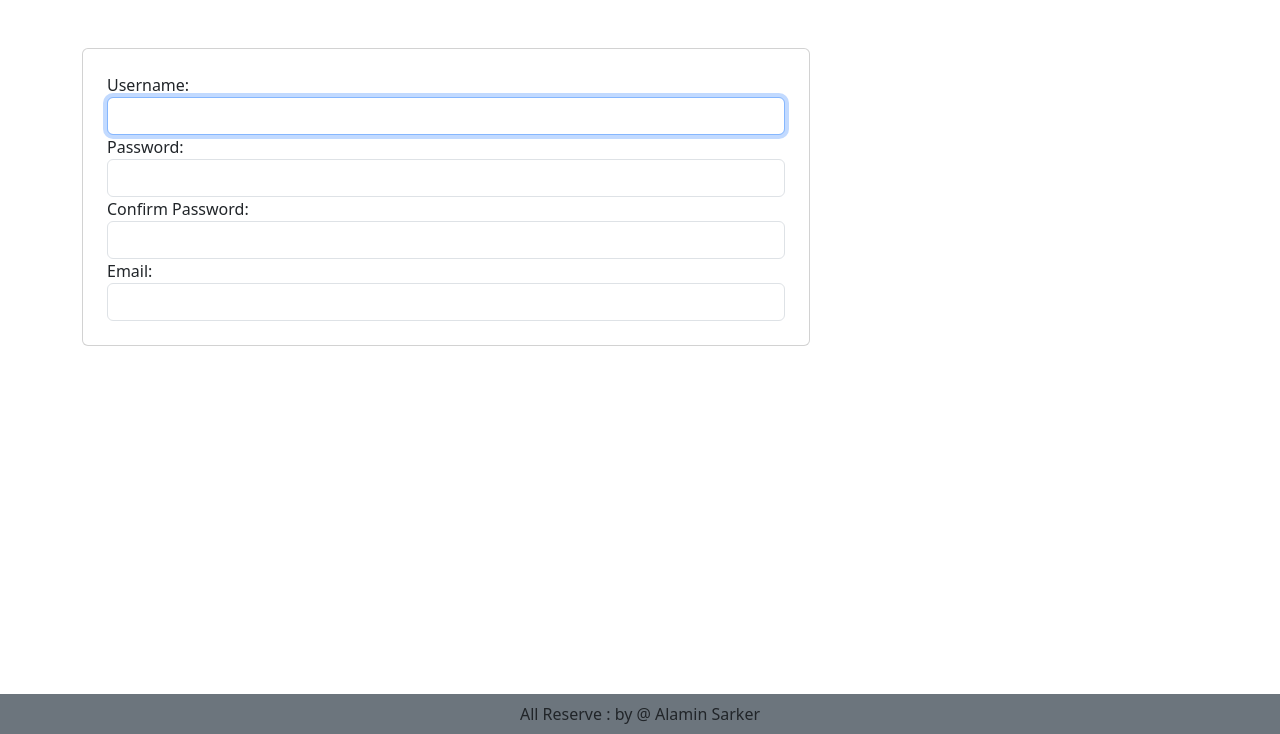
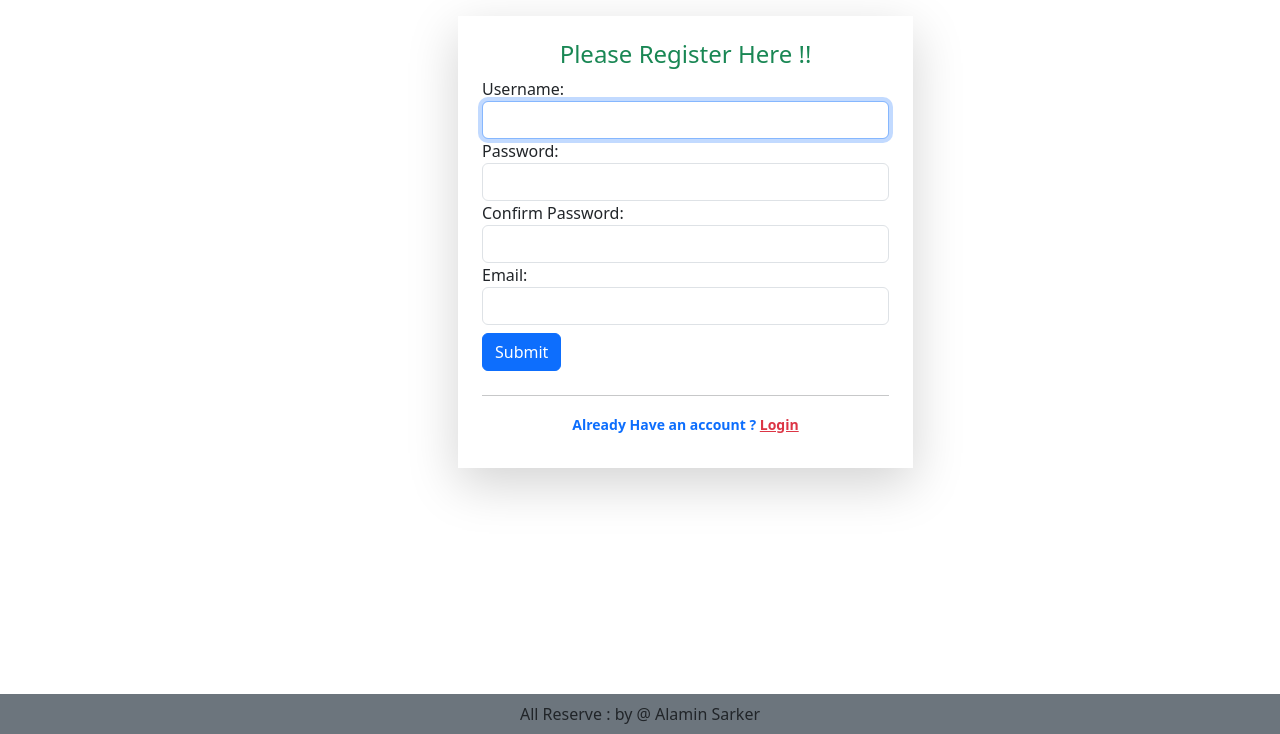
Before and after one commit to AlaminSarkerFRII/food_essentials, a Django app: page /registration/ in a window 1280 px wide. Shown: the part 66-800 px from the top of the page. Run offline with Django 4.2, Linux system fonts and the light colour scheme.

Commit message:
completed register forms

```diff
--- a/mainapp/templates/mainapp/base.html
+++ b/mainapp/templates/mainapp/base.html
@@ -154,7 +154,7 @@
             <a class="nav-link text-white" href="#">Wistlist 4</a>
           </li>
           <li class="nav-item">
-            <a class="nav-link text-white" href="#">Login</a>
+            <a class="nav-link text-white" href="{% url 'login'%}">Login</a>
           </li>
           <li class="nav-item">
             <a class="nav-link text-white" href="{% url 'registration'%}"
--- a/mainapp/templates/mainapp/custormer-registration-form.html
+++ b/mainapp/templates/mainapp/custormer-registration-form.html
@@ -1,9 +1,41 @@
 {% extends 'mainapp/base.html' %} {% load static %} {% block title %} Customer
 Registration Form {% endblock %} {% block main-content %}
 
-<div class="container mt-5">
-  <div class="row container me-auto">
-    <div class="card col-12 col-sm-12 col-md-8 p-4">{{form}}</div>
+<div class="container">
+  <div class="row my-3 h-auto">
+    <div class="col-sm-6 offset-sm-3 mb-5">
+      <form method="post" novalidation class="offset-sm-2 shadow-lg p-4">
+        <h4 class="text-center text-success">Please Register Here !!</h4>
+
+        {% csrf_token %} {% for fm in form %} {{fm.label_tag}} {{fm}}
+
+        <small class="text-danger"> {{fm.errors | striptags }} </small>
+
+        {% endfor %}
+
+        <input type="submit" value="Submit" class="btn btn-primary my-2" />
+
+        <br />
+        <hr />
+
+        <div class="text-center text-primary fw-bold my-2">
+          <small>
+            Already Have an account ?
+            <a href="{% url 'login'%}" class="text-danger"> Login </a>
+          </small>
+        </div>
+
+        <div>
+          {% if form.non_field_errors %} {% for error in form.non_field_errors%}
+
+          <p class="alert alert-danger my-5">{{error}}</p>
+
+          {% endfor %}
+           {% endif %}
+
+        </div>
+      </form>
+    </div>
   </div>
 </div>
 
--- /dev/null
+++ b/mainapp/templates/mainapp/login.html
@@ -0,0 +1,6 @@
+{% extends 'mainapp/base.html' %} {% load static %} {% block title %} Customer
+Login Form {% endblock %} {% block main-content %}
+
+<h2>Login</h2>
+
+{% endblock main-content %}
--- a/mainapp/urls.py
+++ b/mainapp/urls.py
@@ -1,5 +1,5 @@
 from django.urls import path
-from .views import home, about, contact, CategoryView, ProductDetails, CategoryTitleView, CustomerRegistrationView
+from .views import home, about, contact, CategoryView, ProductDetails, CategoryTitleView, CustomerRegistrationView,CustomerLoginView
 
 
 urlpatterns = [
@@ -10,9 +10,13 @@ urlpatterns = [
     path('category/<slug:val>', CategoryView.as_view(), name='category'),
     path('product-details/<int:pk>',
          ProductDetails.as_view(), name='product-details'),
-    #  Authentication
+
+    # ---- Authentication----
 
     path('registration/',
          CustomerRegistrationView.as_view(), name='registration'),
 
+    path('login/',
+         CustomerLoginView.as_view(), name='login'),
+
 ]
--- a/mainapp/views.py
+++ b/mainapp/views.py
@@ -2,6 +2,9 @@ from django.shortcuts import render
 from django.views import View
 from .models import Products
 from .forms import CustormerRegistrationForm
+from django.contrib import messages
+
+
 # Create your views here.
 
 
@@ -42,10 +45,31 @@ class ProductDetails(View):
         product = Products.objects.get(pk=pk)
         return render(request, 'mainapp/product-details.html', locals())
 
-# Authentication
+# <======================> Authentication <======================>
 
 
 class CustomerRegistrationView(View):
     def get(self, request):
         form = CustormerRegistrationForm()
         return render(request, 'mainapp/custormer-registration-form.html', locals())
+
+    def post(self, request):
+        form = CustormerRegistrationForm(request.POST)
+        if form.is_valid():
+            form.save()
+            messages.success(request, "Successfully user regitrations")
+        else:
+            messages.warning(request, "Invalid Input Data")
+
+        return render(request, 'mainapp/custormer-registration-form.html', locals())
+
+
+class CustomerLoginView(View):
+    def get(self, request):
+        form = CustormerRegistrationForm()
+        return render(request, 'mainapp/login.html', locals())
+
+    # def post(self, request):
+    #     form = CustormerRegistrationForm(request.POST)
+    #     if form.is_valid():
+    #         form.save()
```
Also changed, not shown: db.sqlite3.
